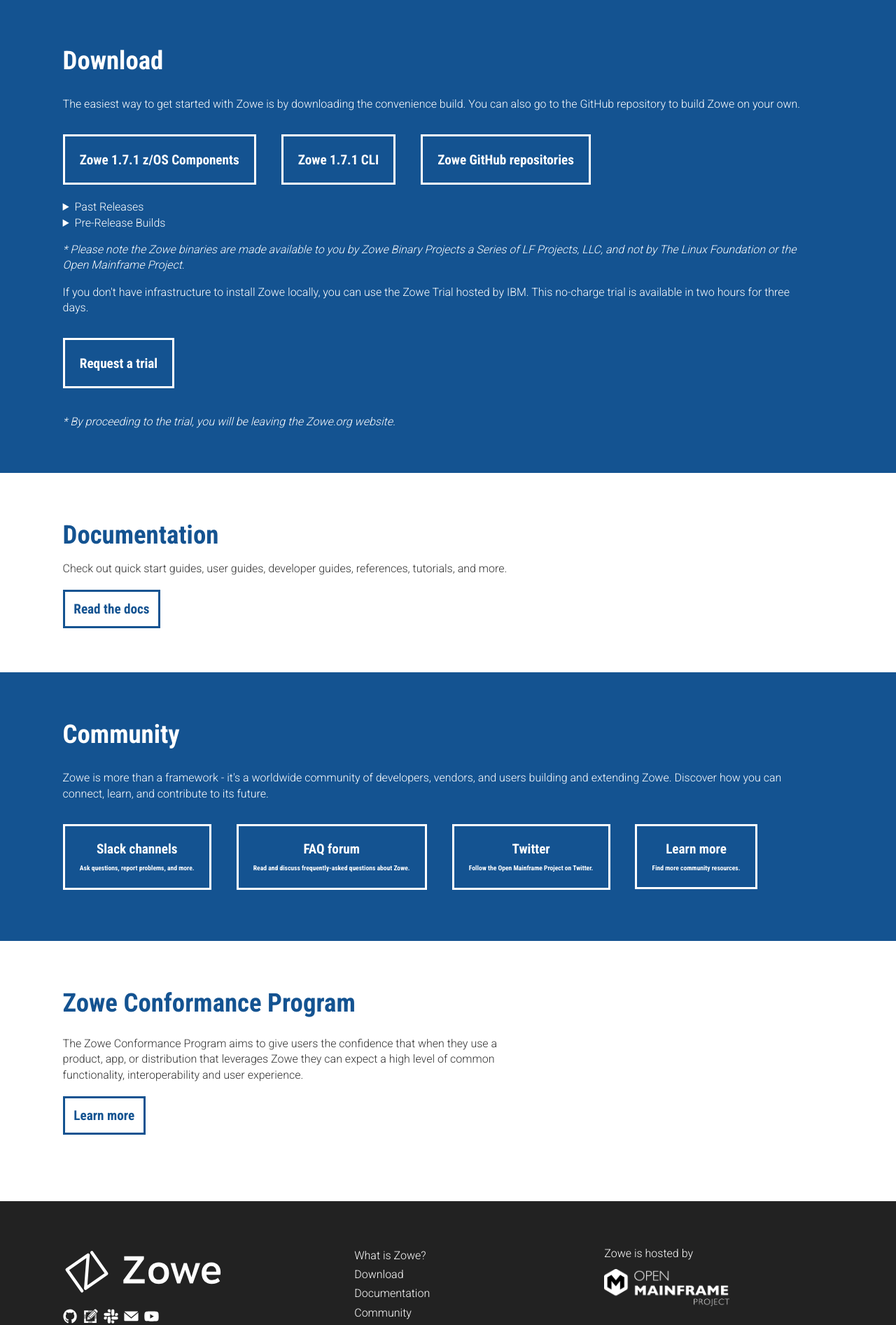
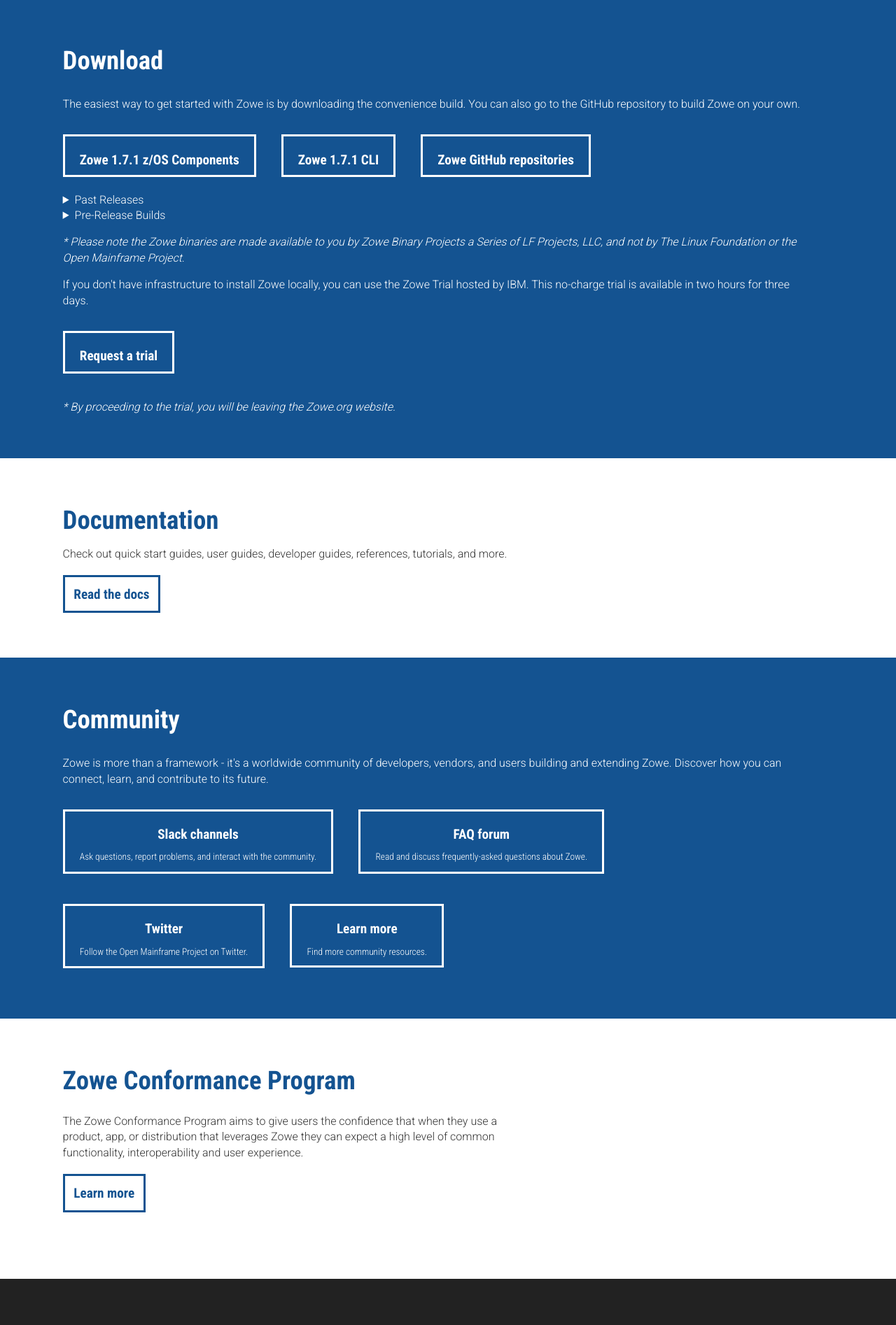
Before and after one commit to zowe/zowe.github.io, a Jekyll site: the page built from index.md, in a window 1280 px wide. Shown: the part 1164-3058 px from the top of the page at 70% size. Built offline with Jekyll 4.4.1, drawn with Linux system fonts in a browser that asks for light colours; nearby versions of some CDN libraries; our own code applies the rules of GitHub Pages for plain Markdown files.

Commit message:
style tweaks
Signed-off-by: BrandonJenkins14 <36675406+BrandonJenkins14@users.noreply.github.com>

```diff
--- a/assets/css/style.css
+++ b/assets/css/style.css
@@ -180,10 +180,9 @@
  text-decoration:none;
 }
 
-
-
 .bluebackground button {
  padding:2%;
+ padding-bottom: 1%;
  font-family:"Roboto Condensed", sans-serif;
  margin-top:2%;
  margin-right:3%;
@@ -203,8 +202,9 @@
 
 .bluebackground button p{
   color:white !important;
-  font-size: .5em;
-  text-decoration:none !important;
+  font-size: .7em;
+  font-weight: 350;
+
  }
 
 .twoboxes {
--- a/index.md
+++ b/index.md
@@ -121,7 +121,7 @@
 <p>
 Zowe is more than a framework - it's a worldwide community of developers, vendors, and users building and extending Zowe. Discover how you can connect, learn, and contribute to its future.
 </p>
-<button><a href="{{ site.slack_url }}">Slack channels <p>Ask questions, report problems, and more.</p></a></button>
+<button><a href="{{ site.slack_url }}">Slack channels <p>Ask questions, report problems, and interact with the community.</p></a></button>
 <button><a href="{{ site.forums_url }}">FAQ forum <p>Read and discuss frequently-asked questions about Zowe.</p></a></button>
 <button><a href="{{ site.twitter_url }}">Twitter <p>Follow the Open Mainframe Project on Twitter.</p></a></button>
 <button><a href="{{ site.community_site_url }}">Learn more <p>Find more community resources.</p></a></button>
```
